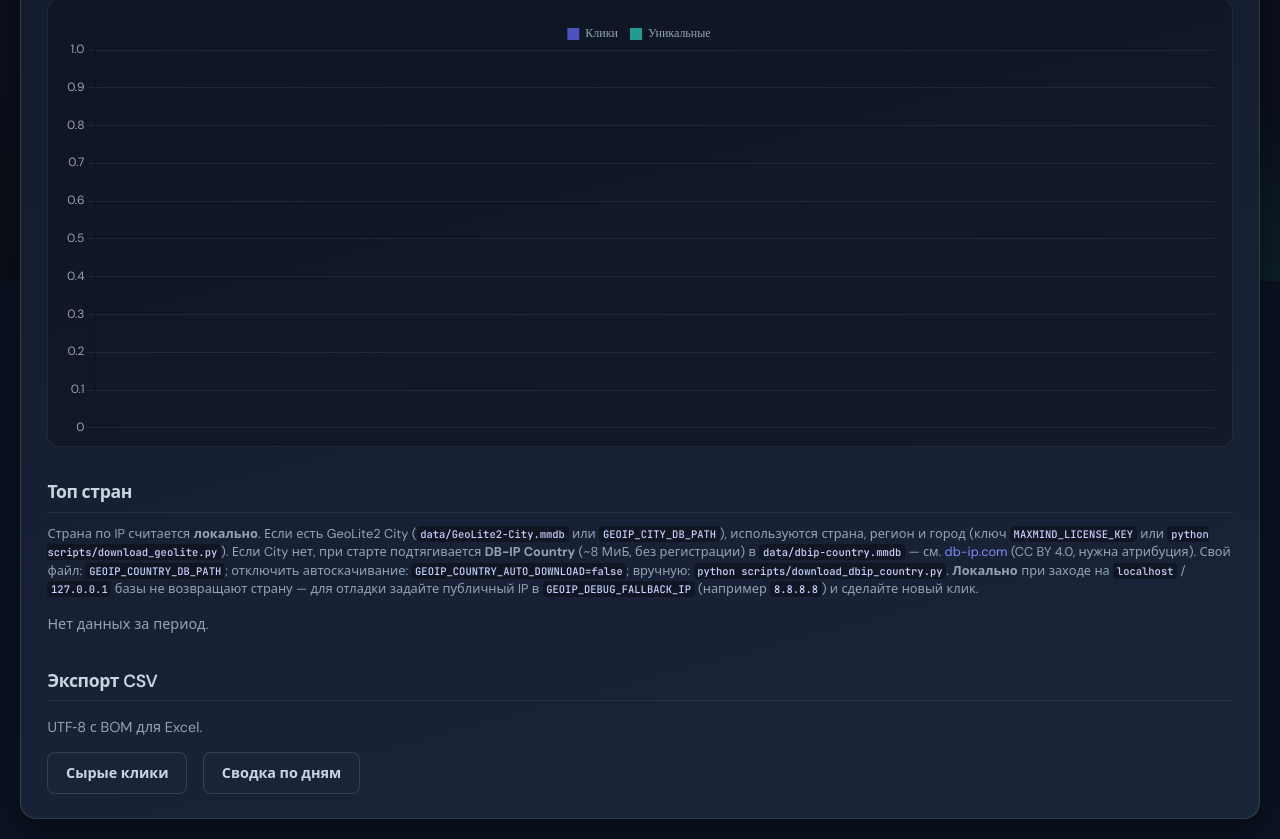
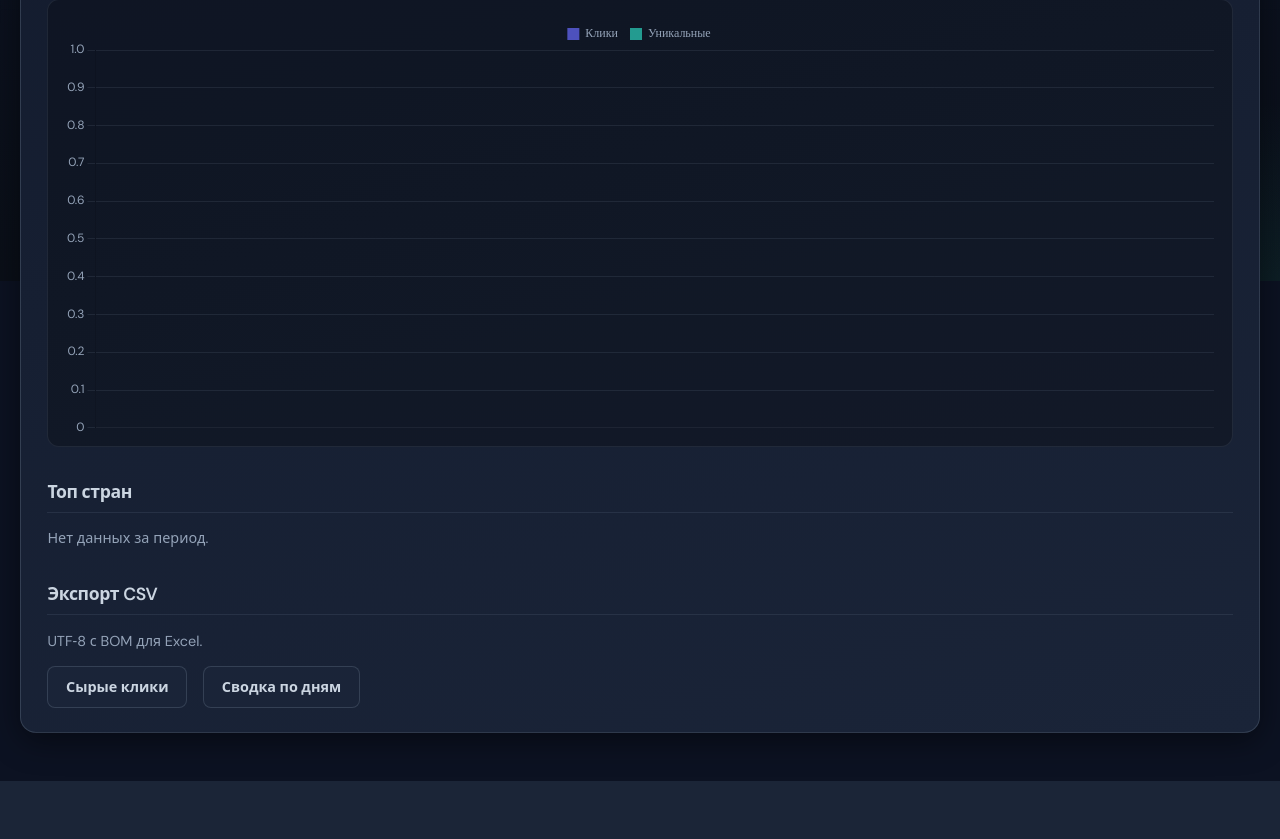
Before and after one commit to Progery222/clicks, a FastAPI app: template app/templates/link_stats.html in a window 1280 px wide. Shown: the part 519-1358 px from the top of the page. After the commit the page ends 1300 px from the top, so only its background shows below. Run offline with FastAPI, Linux system fonts and the light colour scheme; the template is opened without the code that fills it, so the values that code supplies are empty; parts of the project's set-up code (start-up, migrations or seed data) failed here and were passed over; some libraries are stand-ins or nearby versions.

Commit message:
Статистика: убран длинный текст под заголовком «Топ стран»
Co-authored-by: Cursor <cursoragent@cursor.com>

```diff
--- a/app/templates/link_stats.html
+++ b/app/templates/link_stats.html
@@ -57,7 +57,6 @@
   </div>
 
   <h2 class="section-title">Топ стран</h2>
-  <p class="muted small">Страна по IP считается <strong>локально</strong>. Если есть GeoLite2 City (<code class="slug-inline">data/GeoLite2-City.mmdb</code> или <code class="slug-inline">GEOIP_CITY_DB_PATH</code>), используются страна, регион и город (ключ <code class="slug-inline">MAXMIND_LICENSE_KEY</code> или <code class="slug-inline">python scripts/download_geolite.py</code>). Если City нет, при старте подтягивается <strong>DB-IP Country</strong> (~8&nbsp;МиБ, без регистрации) в <code class="slug-inline">data/dbip-country.mmdb</code> — см. <a href="https://db-ip.com">db-ip.com</a> (CC&nbsp;BY&nbsp;4.0, нужна атрибуция). Свой файл: <code class="slug-inline">GEOIP_COUNTRY_DB_PATH</code>; отключить автоскачивание: <code class="slug-inline">GEOIP_COUNTRY_AUTO_DOWNLOAD=false</code>; вручную: <code class="slug-inline">python scripts/download_dbip_country.py</code>. <strong>Локально</strong> при заходе на <code class="slug-inline">localhost</code> / <code class="slug-inline">127.0.0.1</code> базы не возвращают страну — для отладки задайте публичный IP в <code class="slug-inline">GEOIP_DEBUG_FALLBACK_IP</code> (например <code class="slug-inline">8.8.8.8</code>) и сделайте новый клик.</p>
   {% if not countries %}
   <p class="muted">Нет данных за период.</p>
   {% else %}
```
